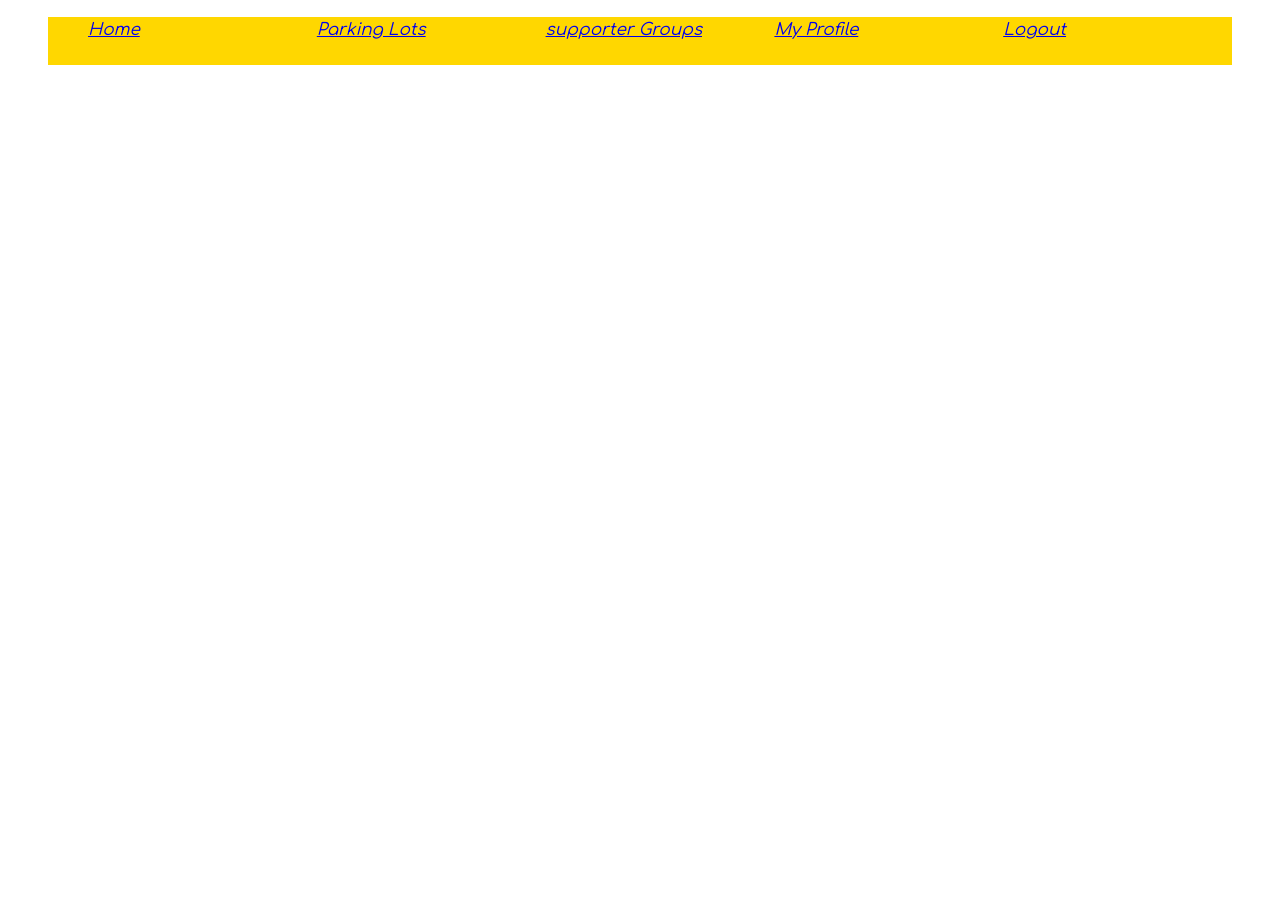
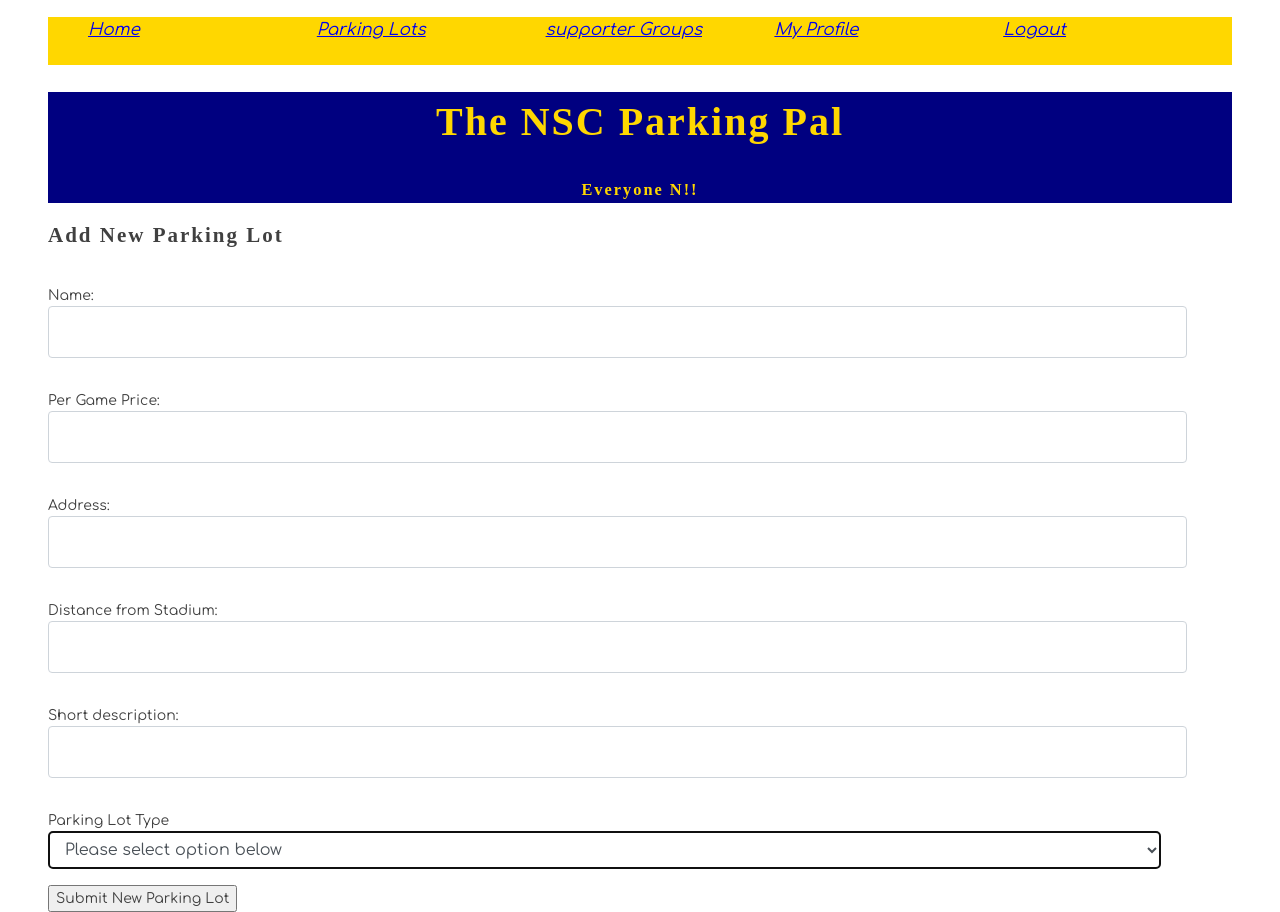
Before and after one commit to Lofton713/parkingPal, a React (Create React App) app: page /parkingForm in a window 1280 px wide. Before the commit the page ends 800 px from the top, so only its background shows below. Built offline with nearby package versions, Linux system fonts and the light colour scheme; sample sign-in values are in the browser's storage; a web font is replaced by a local one.

Commit message:
Add Parking Form done and working

```diff
--- /dev/null
+++ b/src/components/profile/ParkingFrom.js
@@ -0,0 +1,176 @@
+import { useNavigate } from "react-router-dom"
+import { useState } from "react"
+
+export const ParkingForm = () => {
+
+    const [lot, create] = useState({
+
+        name: "",
+        price: "",
+        address: "",
+        distance: "",
+        description: "",
+        userId: "",
+        parkingLotTypeId: ""
+    })
+
+    const navigate = useNavigate()
+
+    const currentUser = localStorage.getItem("pal_user")
+    const currentUserObject = JSON.parse(currentUser)
+
+    const handleSaveButtonClick = (event) => {
+        event.preventDefault()
+
+
+        const newLot = {
+            name: lot.name,
+            price: lot.price,
+            address: lot.address,
+            distance: lot.distance,
+            description: lot.description,
+            userId: currentUserObject.id,
+            parkingLotTypeId: ""
+        }
+
+        return fetch('http://localhost:8088/parkingLots', {
+            method: "POST",
+            headers: { "Content-type": "application/json" },
+            body: JSON.stringify(newLot)
+        })
+            .then(res => res.json())
+            .then(() => {
+                navigate("/parkingLots")
+            })
+
+    }
+
+
+
+
+
+    return (
+        <form className="logForm">
+            <h2 className="lotForm__title">Add New Parking Lot</h2>
+            <fieldset>
+                <div className="form-group">
+                    <label htmlFor="productName">Name:</label>
+                    <input
+                        required autoFocus
+                        type="text"
+                        className="form-control"
+                        value={lot.name}
+                        onChange={
+                            (evt) => {
+                                const copy = { ...lot }
+                                copy.name = evt.target.value
+                                create(copy)
+                            }
+                        } />
+                </div>
+            </fieldset>
+            <fieldset>
+                <div className="form-group">
+                    <label htmlFor="lotPrice">Per Game Price:</label>
+                    <input
+                        required autoFocus
+                        type="text"
+                        className="form-control"
+                        value={lot.price}
+                        onChange={
+                            (evt) => {
+                                const copy = { ...lot }
+                                copy.price = parseInt(evt.target.value)
+                                create(copy)
+                            }
+                        } />
+                </div>
+            </fieldset>
+            <fieldset>
+                <div className="form-group">
+                    <label htmlFor="lotaddress">Address:</label>
+                    <input
+                        required autoFocus
+                        type="text"
+                        className="form-control"
+                        value={lot.address}
+                        onChange={
+                            (evt) => {
+                                const copy = { ...lot }
+                                copy.address = evt.target.value
+                                create(copy)
+                            }
+                        } />
+                </div>
+            </fieldset>
+            <fieldset>
+                <div className="form-group">
+                    <label htmlFor="lotDistance">Distance from Stadium:</label>
+                    <input
+                        required autoFocus
+                        type="number"
+                        step="any"
+                        className="form-control"
+                        value={lot.distance}
+                        onChange={
+                            (evt) => {
+                                const copy = { ...lot }
+                                copy.distance = (evt.target.value)
+                                create(copy)
+                            }
+                        } />
+                </div>
+            </fieldset>
+            <fieldset>
+                <div className="form-group">
+                    <label htmlFor="lotDescription">Short description:</label>
+                    <input
+                        required autoFocus
+                        type="text"
+                        maxLength={250}
+                        className="form-control"
+                        value={lot.description}
+                        onChange={
+                            (evt) => {
+                                const copy = { ...lot }
+                                copy.description = evt.target.value
+                                create(copy)
+                            }
+                        } />
+                </div>
+            </fieldset>
+            <fieldset>
+                <div className="form-group">
+                    <label htmlFor="lotType">Parking Lot Type</label>
+                    <select
+                        required autoFocus
+                        type="select"
+                        className="form-control"
+                        value={lot.parkingLotTypeId}
+
+                        onChange={
+                            (evt) => {
+                                const copy = { ...lot }
+                                copy.parkingLotTypeId = parseInt(evt.target.value)
+                                create(copy)
+                            }
+                        }
+                    >
+                        <option value="0">Please select option below</option>
+                        <option value="1">Private-Residential</option>
+                        <option value="2">Private-Commercial</option>
+                        <option value="3">NSC on-campus</option>
+                        <option value="4">NSC off-Campus</option>
+                        <option value="5">Private Parking Company</option>
+                    </select>
+                </div>
+            </fieldset>
+            <button
+                onClick={(clickEvent) => handleSaveButtonClick(clickEvent)}
+                className="btn btn-primary">
+                Submit New Parking Lot
+            </button>
+        </form>
+    )
+
+}
--- a/src/components/profile/Profile.js
+++ b/src/components/profile/Profile.js
@@ -63,7 +63,7 @@ export const Profile = () => {
     return <>
 
         <div>
-            <button className="addLotButton" onClick={() => navigate("")}> Add Parking Lot</button>
+            <button className="addLotButton" onClick={() => navigate("/ParkingForm")}> Add Parking Lot</button>
         </div>
 
         <h2> My Parking Favorites </h2>
--- a/src/components/views/ApplicationViews.js
+++ b/src/components/views/ApplicationViews.js
@@ -3,6 +3,7 @@ import { Profile } from "../profile/Profile"
 import { ParkingList } from "../parking/ParkingLists"
 import { SupportersList } from "../supporters/SupportersList"
 import "./ApplicationViews.css"
+import { ParkingForm } from "../profile/ParkingFrom"
 
 export const ApplicationViews = () => {
 
@@ -22,6 +23,7 @@ export const ApplicationViews = () => {
                 <Route path="parkingLots" element={ <ParkingList /> } />
                 <Route path="profile" element={ <Profile /> } />
                 <Route path="supporterGroups" element={ <SupportersList /> } />
+                <Route path="parkingForm" element={ <ParkingForm /> } />
 
 
             </Route>
```
Also changed, not shown: src/components/profile/ParkingForm.css (added, +23 -0 lines).
